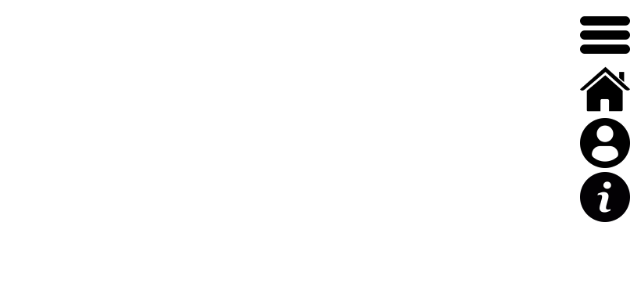
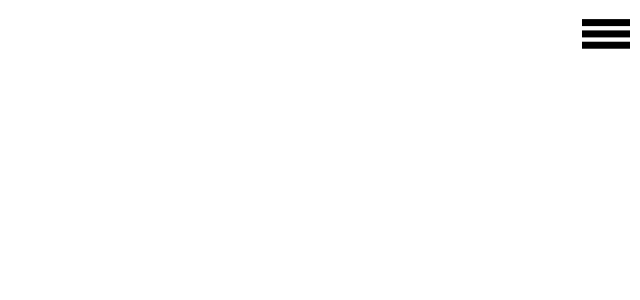
Before and after one commit to Secret333Boy/cssLab, a React (Create React App) app: page / in a window 1280 px wide. Shown: the top 300 px of the page, without its empty margins (640-1280 px from the left). Built offline with nearby package versions, Linux system fonts and the light colour scheme.

Commit message:
BurgerMenu done

```diff
--- a/src/App.js
+++ b/src/App.js
@@ -8,11 +8,13 @@ import infoIcon from './information-button.png';
 function App() {
   return (
     <div className="App">
-      <BurgerMenu>
-        <img src={homeIcon} href="/"></img>
-        <img src={profileIcon} href="/profile"></img>
-        <img src={infoIcon} href="/about"></img>
-      </BurgerMenu>
+      <nav>
+        <BurgerMenu>
+          <img src={homeIcon} href="/"></img>
+          <img src={profileIcon} href="/profile"></img>
+          <img src={infoIcon} href="/about"></img>
+        </BurgerMenu>
+      </nav>
     </div>
   );
 }
--- a/src/App.scss
+++ b/src/App.scss
@@ -2,7 +2,11 @@
   width: 100%;
 }
 .BurgerMenu {
-  max-width: 50px;
+  display: flex;
+  justify-content: center;
+  align-items: center;
+  flex-direction: column;
+  max-width: 3rem;
   position: fixed;
   top: 10px;
   right: 10px;
--- a/src/BurgerMenu/BurgerMenu.jsx
+++ b/src/BurgerMenu/BurgerMenu.jsx
@@ -1,20 +1,21 @@
 import React, { useState } from 'react';
 import './BurgerMenu.scss';
 import BurgerOption from './BurgerOption/BurgerOption';
-import listImage from './list.png';
 
 export default function BurgerMenu({ children }) {
   const [burgerState, changeBurger] = useState(false);
   return (
-    <div className="BurgerMenu">
-      <img
+    <div className={'BurgerMenu' + (burgerState ? ' opened' : '')}>
+      <div
         className="list"
-        src={listImage}
-        alt=""
         onClick={() => {
           changeBurger(!burgerState);
         }}
-      />
+      >
+        <span></span>
+        <span></span>
+        <span></span>
+      </div>
       {Array.isArray(children)
         ? children.map((el, i) => <BurgerOption key={i}>{el}</BurgerOption>)
         : <BurgerOption>{children}</BurgerOption> || 'Nothing here :c'}
--- a/src/BurgerMenu/BurgerMenu.scss
+++ b/src/BurgerMenu/BurgerMenu.scss
@@ -1,3 +1,59 @@
-.BurgerMenu img {
-  width: 100%;
+.BurgerMenu {
+  .list {
+    width: 100%;
+    padding: 50% 0;
+    cursor: pointer;
+    position: relative;
+    align-items: center;
+    span {
+      display: block;
+      position: absolute;
+      top: 50%;
+      transform: translateY(-50%);
+      height: 15%;
+      width: 100%;
+      background: #000;
+      transition: 0.5s;
+      &:nth-child(1) {
+        transform: translateY(calc(-185% - 0.1em));
+      }
+      &:nth-child(3) {
+        transform: translateY(calc(85% + 0.1em));
+      }
+    }
+  }
+
+  .BurgerOption {
+    padding: 2px;
+    margin-bottom: 2px;
+    transform: translateX(1000px);
+    transition: 0.5s;
+    opacity: 0;
+    img {
+      display: block;
+      width: 100%;
+    }
+  }
+
+  &.opened {
+    .list {
+      span {
+        &:nth-child(1) {
+          transform: rotate(45deg);
+        }
+        &:nth-child(2) {
+          transform-origin: center;
+          transform: scaleX(0.01);
+        }
+        &:nth-child(3) {
+          transform: rotate(-45deg);
+        }
+      }
+    }
+
+    .BurgerOption {
+      transform: translateY(0);
+      opacity: 1;
+    }
+  }
 }
```
Also changed, not shown: src/BurgerMenu/list.png (deleted).
